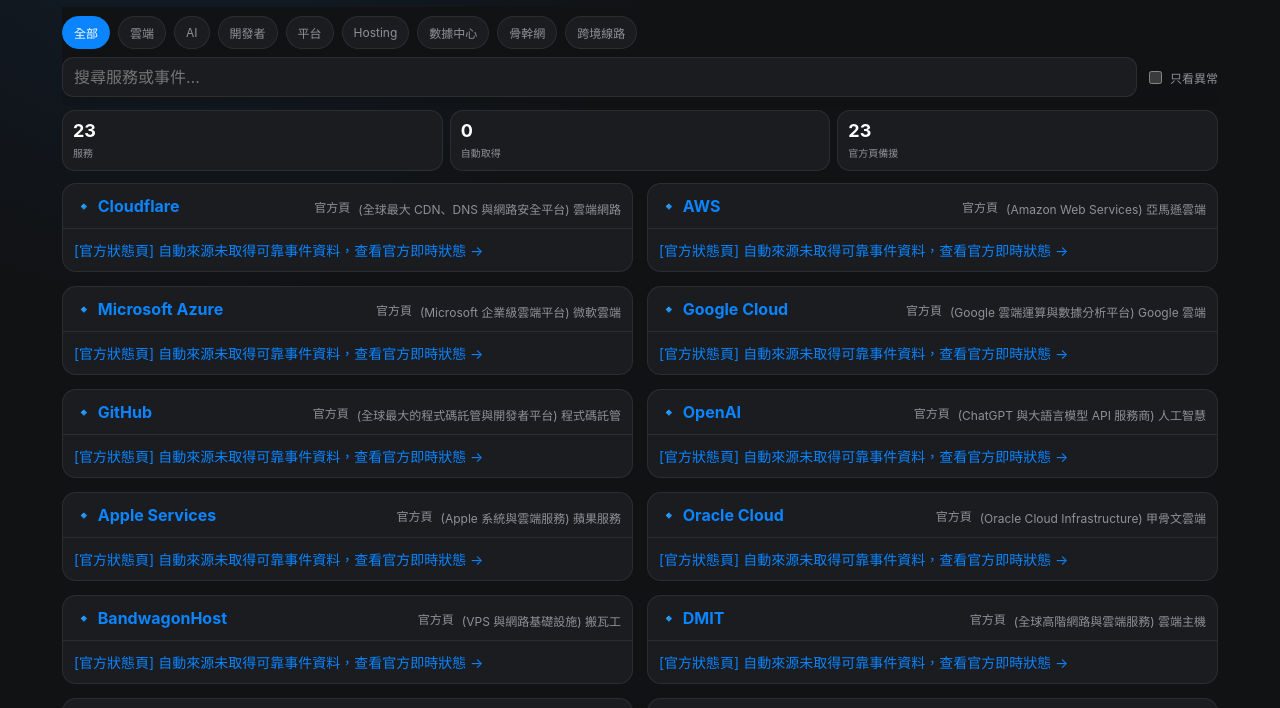
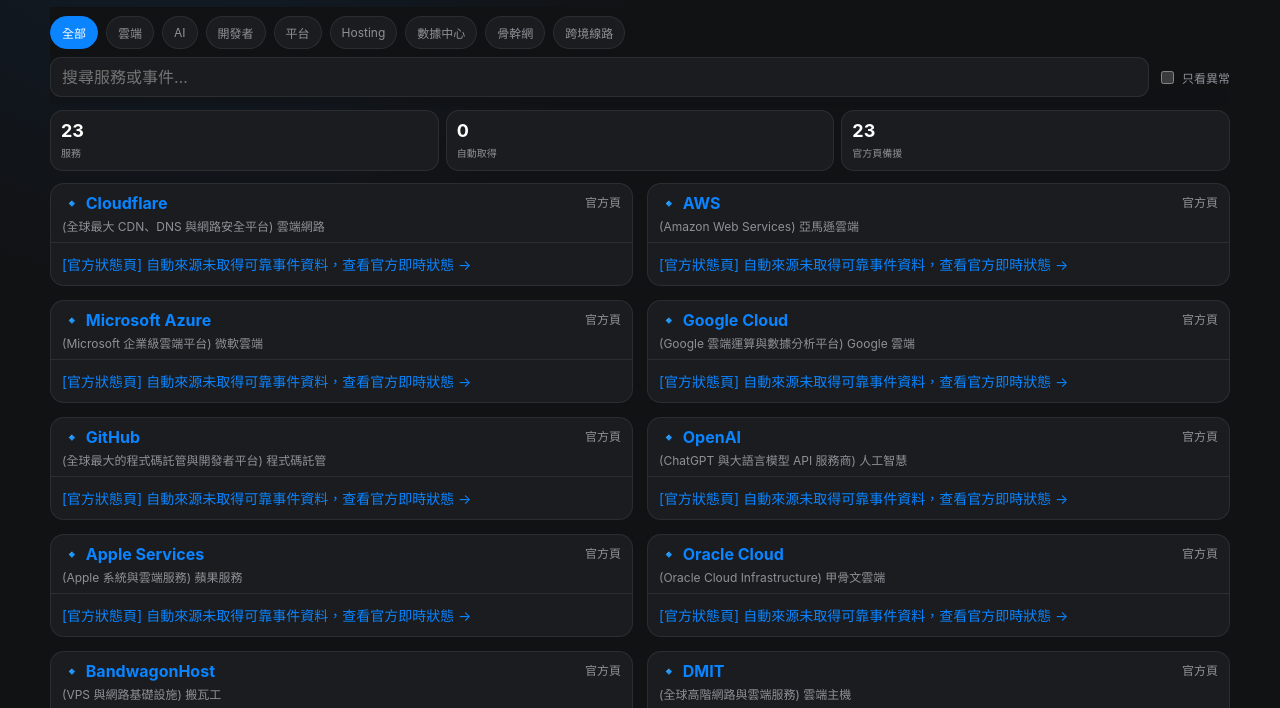
Before and after one commit to qk1234567870/CloudStatus, a plain HTML site: page index.html in a window 1280 px wide. Shown: the part 73-781 px from the top of the page. Drawn offline with Linux system fonts and the light colour scheme; no server answers.

Commit message:
Add files via upload

```diff
--- a/assets/app.js
+++ b/assets/app.js
@@ -10,7 +10,7 @@
   var state = { services: [], filter: "all", search: "", activeOnly: false };
 
   var REFRESH_INTERVAL = 5 * 60 * 1000;
-  var CACHE_KEY = "cloudstatus-cache-v58";
+  var CACHE_KEY = "cloudstatus-cache-v59";
   var CACHE_MAX_AGE = 15 * 60 * 1000;
   var STALE_CACHE_MAX_AGE = 24 * 60 * 60 * 1000;
   var FETCH_TIMEOUT = 6500;
@@ -1173,6 +1173,7 @@
         card.style.top="";
         card.style.width="";
         card.style.maxWidth="";
+    card.style.boxSizing="";
         card.style.gridRowEnd="";
       });
       return;
@@ -1188,12 +1189,12 @@
     });
 
     requestAnimationFrame(function(){
-      var gridWidth=grid.clientWidth;
+      var gridWidth=Math.floor(grid.getBoundingClientRect().width || grid.clientWidth || availableWidth);
 
       // 1180px 整體寬度下固定兩欄最穩定。
       // <=720px 已在前面走單欄；>720px 一律雙欄 Masonry。
       var columns=2;
-      var colWidth=(gridWidth-gap)/columns;
+      var colWidth=Math.floor((gridWidth-gap)/columns);
       var heights=new Array(columns).fill(0);
 
       cards.forEach(function(card){
@@ -1207,6 +1208,8 @@
         var y=heights[col];
 
         card.style.width=colWidth+"px";
+    card.style.maxWidth=colWidth+"px";
+    card.style.boxSizing="border-box";
         card.style.maxWidth=colWidth+"px";
         card.style.left=x+"px";
         card.style.top=y+"px";
--- a/assets/style.css
+++ b/assets/style.css
@@ -1175,3 +1175,107 @@
     max-width:none !important;
   }
 }
+
+/* =========================================================
+   v59 桌面端寬度 / 卡片標題排版修正
+   ========================================================= */
+
+/* 主內容永遠真正置中並吃滿允許寬度 */
+.shell{
+  width:min(1180px,calc(100vw - 48px)) !important;
+  max-width:1180px !important;
+  margin-left:auto !important;
+  margin-right:auto !important;
+  padding-left:0 !important;
+  padding-right:0 !important;
+}
+
+#services{
+  width:100% !important;
+  max-width:100% !important;
+  margin:0 !important;
+}
+
+/* 第一行：藍色名稱在左、來源在右 */
+.service-head{
+  display:grid !important;
+  grid-template-columns:minmax(0,1fr) auto !important;
+  grid-template-areas:
+    "name source"
+    "subtitle subtitle" !important;
+  column-gap:12px !important;
+  row-gap:4px !important;
+  align-items:start !important;
+  width:100% !important;
+}
+
+.service-name{
+  grid-area:name !important;
+  min-width:0 !important;
+}
+
+.source-badge{
+  grid-area:source !important;
+  justify-self:end !important;
+  white-space:nowrap !important;
+}
+
+.service-desc,
+.service-desc-second-row{
+  grid-area:subtitle !important;
+  display:block !important;
+  width:100% !important;
+  max-width:100% !important;
+  margin:0 !important;
+  white-space:normal !important;
+  overflow-wrap:anywhere !important;
+}
+
+/* 清掉舊 flex/order 規則的影響 */
+.service-desc-second-row{
+  flex:none !important;
+  order:initial !important;
+}
+
+/* 桌面端固定雙欄，真正平分 1180px 容器 */
+@media (min-width:760px){
+  #services.masonry-active{
+    display:block !important;
+    position:relative !important;
+    width:100% !important;
+  }
+
+  #services.masonry-active > .service{
+    position:absolute !important;
+    box-sizing:border-box !important;
+    min-width:0 !important;
+  }
+}
+
+/* 手機直向仍維持單欄 */
+@media (max-width:759px){
+  .shell{
+    width:100% !important;
+    max-width:100% !important;
+    padding-left:clamp(10px,3vw,18px) !important;
+    padding-right:clamp(10px,3vw,18px) !important;
+  }
+
+  #services,
+  #services.masonry-active{
+    display:grid !important;
+    grid-template-columns:minmax(0,1fr) !important;
+    position:static !important;
+    height:auto !important;
+    width:100% !important;
+  }
+
+  #services > .service,
+  #services.masonry-active > .service{
+    position:static !important;
+    left:auto !important;
+    top:auto !important;
+    width:100% !important;
+    max-width:100% !important;
+  }
+}
```
